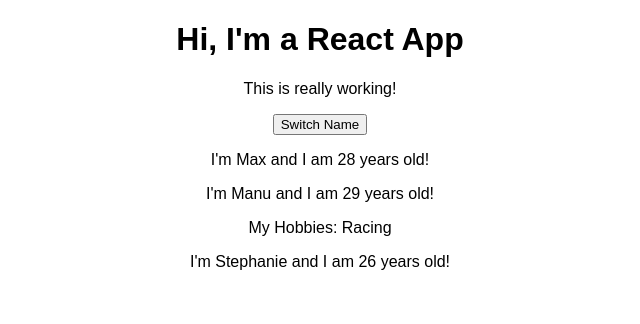
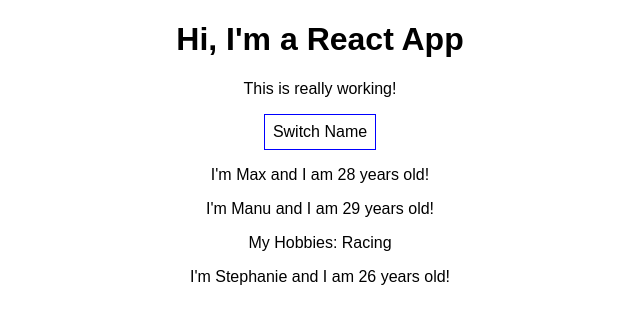
Before and after one commit to adcrisostomo/udemy-schwarzmuller-react-router-redux, a React (Create React App) app: page / in a window 1280 px wide. Shown: the top 324 px of the page, without its empty margins (320-960 px from the left). Built offline with nearby package versions, Linux system fonts and the light colour scheme.

Commit message:
Add inline styling and improve code readability

```diff
--- a/src/App.js
+++ b/src/App.js
@@ -17,33 +17,60 @@
     // this.state.persons[0].name = 'Maximilian'
     this.setState({
       persons: [
-        { name: newName, age : 28 },
-        { name: 'Manu', age : 29 },
-        { name: 'Stephanie', age : 27 },
+        { name: newName, age: 28 },
+        { name: 'Manu', age: 29 },
+        { name: 'Stephanie', age: 27 },
+      ]
+    })
+  }
+
+  nameChangedHandler = (event) => {
+    this.setState({
+      persons: [
+        { name: 'Max', age: 28 },
+        { name: event.target.value, age: 29 },
+        { name: 'Stephanie', age: 27 },
       ]
     })
   }
 
   render() {
+    // inline styling
+    const style = {
+      backgroundColor: 'white',
+      font: 'inherit',
+      border: '1px solid blue',
+      padding: '8px',
+      cursor: 'pointer'
+    }
+
     return (
       <div className="App">
         <h1>Hi, I'm a React App</h1>
         <p>This is really working!</p>
         {/* The anonymous fxn approach below can be inefficient, depending on the size of the web app*/}
-        <button onClick={() => this.switchNameHandler.bind('Maximilian')}>Switch Name</button>
+        <button
+        style={style}
+          onClick={() => this.switchNameHandler('Maximilian')}
+        >Switch Name</button>
         <Person
           name={this.state.persons[0].name}
-          age={this.state.persons[0].age} />
+          age={this.state.persons[0].age}
+          changed={this.nameChangedHandler}
+        />
         <Person
           name={this.state.persons[1].name}
           age={this.state.persons[1].age}
           click={this.switchNameHandler.bind(this, 'Max!')}
+          changed={this.nameChangedHandler}
         >
           My Hobbies: Racing
         </Person>
         <Person
           name={this.state.persons[2].name}
-          age={this.state.persons[2].age} />
+          age={this.state.persons[2].age}
+          changed={this.nameChangedHandler}
+        />
       </div>
     );
   }
```
